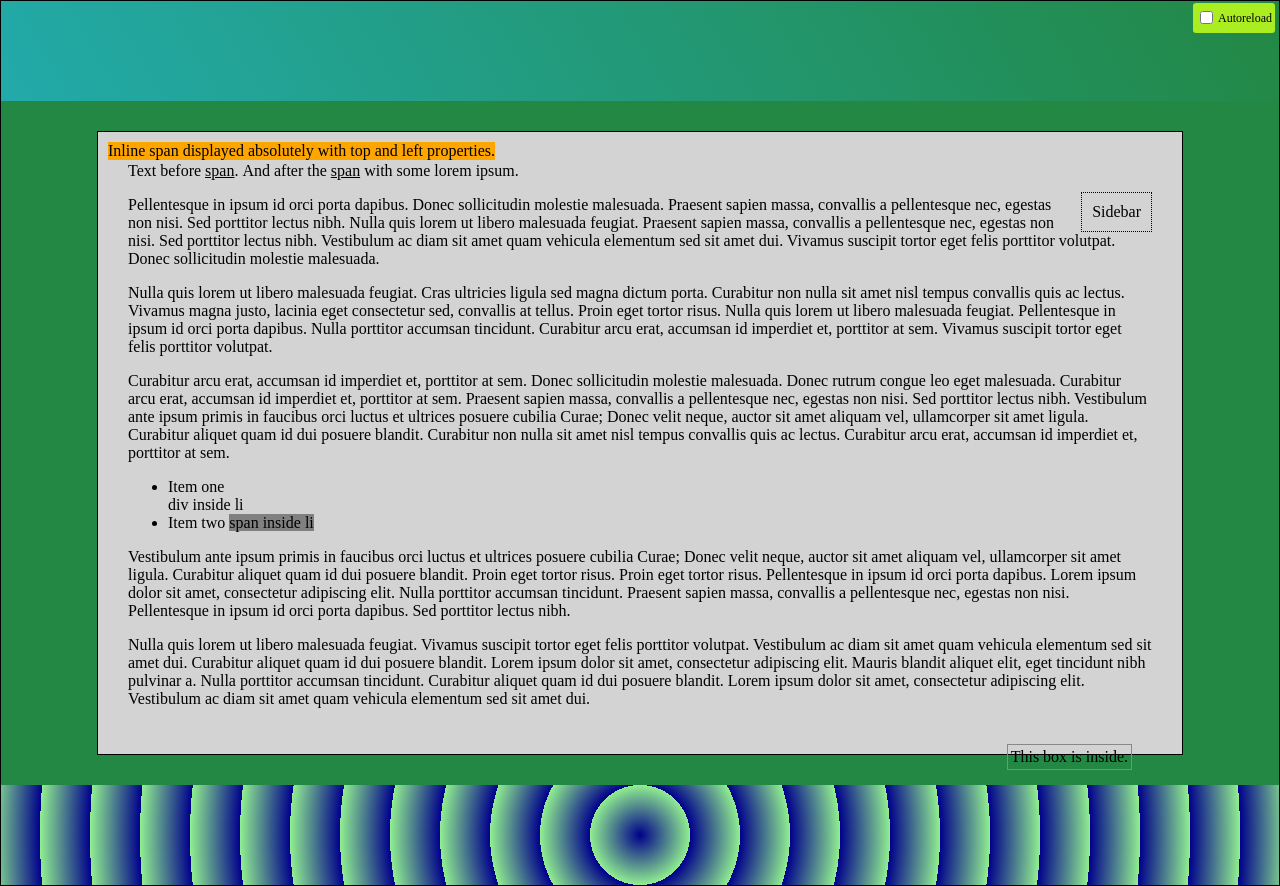
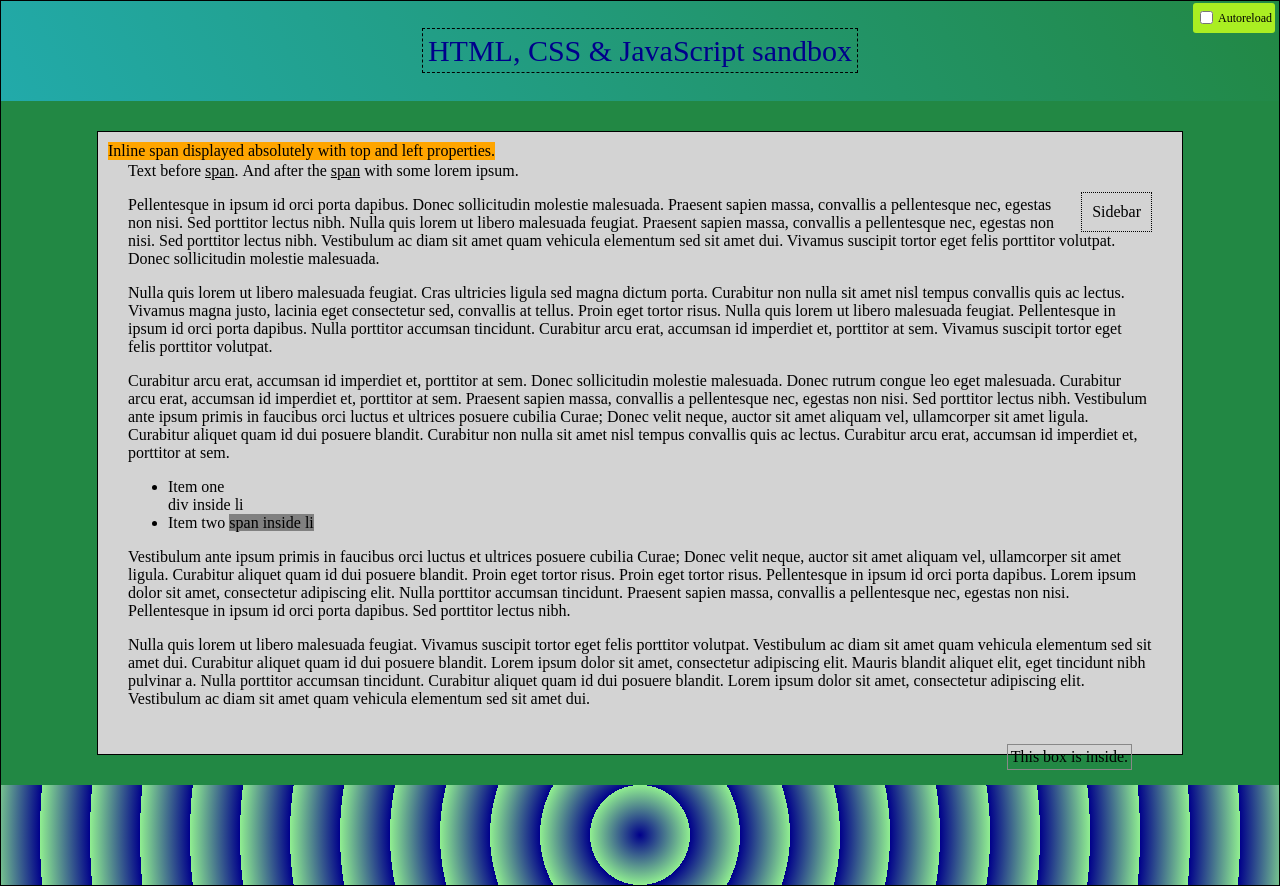
Before and after one commit to wranvaud/htmlcssjs, a plain HTML site: page index.html in a window 1280 px wide. Drawn offline with Linux system fonts and the light colour scheme.

Commit message:
Transforms and transitions on the header

```diff
--- a/index.html
+++ b/index.html
@@ -11,6 +11,7 @@
     </div>
 
     <div id="header">
+      <span>HTML, CSS & JavaScript sandbox</span>
     </div>
 
     <div class="main">
--- a/styles.css
+++ b/styles.css
@@ -1,6 +1,5 @@
 body {
   margin: 0;
-
   background-image: -webkit-linear-gradient(top, #284, #284);
   background-size: 100px;
   background-position: left bottom;
@@ -30,10 +29,28 @@ span {
 }
 
 #header {
-  background-image: -moz-linear-gradient(60deg, #2aa, #284);
-  background-image: -webkit-linear-gradient(60deg, #000, #fff);
   background-image: linear-gradient(60deg, #2aa, #284);
   height: 100px;
+  text-align: center;
+}
+
+#header span {
+  line-height: 100px;
+  font-size: 30px;
+  margin: 0 auto;
+  padding: 5px;
+  border: 1px dashed #000;
+  color: darkblue;
+  background-color: inherit;
+  transition-duration: 1s;
+  transition-property: font-size, color, text-shadow, transform;
+}
+
+#header span:hover {
+  font-size: 36px;
+  color: #004;
+  transform: rotate(360deg);
+  text-shadow: 0 0 10px #004;
 }
 
 .sidebar {
```
